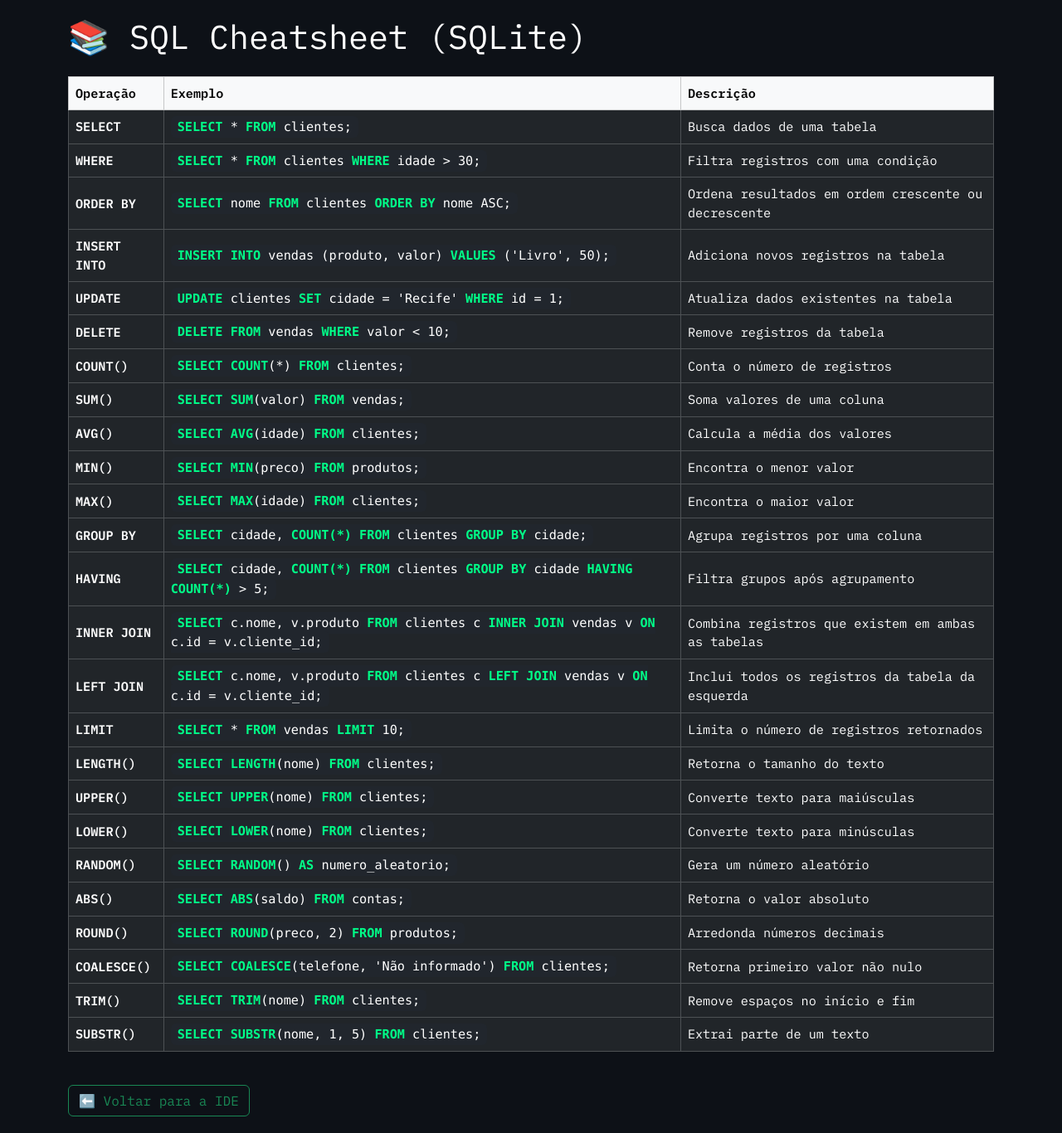
After one commit to ribeirosilvarafaela/mini-sql-ide, a Flask app: page /cheatsheet in a window 1280 px wide. The commit adds this page. Shown: the whole page at 83% size. Run offline with Flask 2, Linux system fonts and the light colour scheme.

Commit message:
adiciona cheatsheet com comandos úteis do SQLite e atualiza rodapé na página inicial

```diff
--- a/app.py
+++ b/app.py
@@ -10,7 +10,7 @@ import glob
 from datetime import datetime
 
 app = Flask(__name__)
-app.secret_key = 'sua_chave_super_secreta_aqui'
+app.secret_key = 'depois_eu_vejo_isso'
 
 # Banco de dados em memória
 db_conn = sqlite3.connect(':memory:', check_same_thread=False)
@@ -22,6 +22,11 @@ def index():
     tabelas = buscar_tabelas()
     autocomplete_data = []
     return render_template('index.html', tabelas=tabelas, autocomplete_data=autocomplete_data)
+
+# Cheatsheet
+@app.route('/cheatsheet')
+def cheatsheet():
+    return render_template('cheatsheet.html')
 
 # Upload CSV
 @app.route('/upload_csv', methods=['POST'])
--- /dev/null
+++ b/templates/cheatsheet.html
@@ -0,0 +1,188 @@
+<!DOCTYPE html>
+<html lang="pt-br">
+<head>
+    <meta charset="UTF-8">
+    <title>SQL Cheatsheet - SQLite</title>
+    <link href="https://fonts.googleapis.com/css2?family=IBM+Plex+Mono:wght@300;400;600&display=swap" rel="stylesheet">
+    <link href="https://cdn.jsdelivr.net/npm/bootstrap@5.3.3/dist/css/bootstrap.min.css" rel="stylesheet">
+    <style>
+        body {
+            background-color: #0d1117;
+            color: #ffffff; /* Define o texto padrão como branco */
+            font-family: 'IBM Plex Mono', monospace;
+            padding: 20px;
+        }
+        .table-dark th, .table-dark td {
+            vertical-align: middle;
+            font-size: 0.95rem;
+        }
+        code {
+            background-color: #21262d;
+            padding: 4px 8px;
+            border-radius: 6px;
+            font-size: 0.95rem;
+            color: #ffffff;
+        }
+        code .keyword {
+            color: #00FF88;
+            font-weight: bold;
+        }
+        a {
+            color: #00FF88;
+        }
+        a:hover {
+            text-decoration: underline;
+        }
+    </style>
+</head>
+
+<body>
+
+<div class="container">
+    <h1 class="mb-4">📚 SQL Cheatsheet (SQLite)</h1>
+
+    <div class="table-responsive">
+        <table class="table table-dark table-bordered">
+            <thead class="table-light text-dark">
+                <tr>
+                    <th>Operação</th>
+                    <th>Exemplo</th>
+                    <th>Descrição</th>
+                </tr>
+            </thead>
+            <tbody>
+                <tr>
+                    <td><strong>SELECT</strong></td>
+                    <td><code><span class="keyword">SELECT</span> * <span class="keyword">FROM</span> clientes;</code></td>
+                    <td>Busca dados de uma tabela</td>
+                </tr>
+                <tr>
+                    <td><strong>WHERE</strong></td>
+                    <td><code><span class="keyword">SELECT</span> * <span class="keyword">FROM</span> clientes <span class="keyword">WHERE</span> idade > 30;</code></td>
+                    <td>Filtra registros com uma condição</td>
+                </tr>
+                <tr>
+                    <td><strong>ORDER BY</strong></td>
+                    <td><code><span class="keyword">SELECT</span> nome <span class="keyword">FROM</span> clientes <span class="keyword">ORDER BY</span> nome ASC;</code></td>
+                    <td>Ordena resultados em ordem crescente ou decrescente</td>
+                </tr>
+                <tr>
+                    <td><strong>INSERT INTO</strong></td>
+                    <td><code><span class="keyword">INSERT INTO</span> vendas (produto, valor) <span class="keyword">VALUES</span> ('Livro', 50);</code></td>
+                    <td>Adiciona novos registros na tabela</td>
+                </tr>
+                <tr>
+                    <td><strong>UPDATE</strong></td>
+                    <td><code><span class="keyword">UPDATE</span> clientes <span class="keyword">SET</span> cidade = 'Recife' <span class="keyword">WHERE</span> id = 1;</code></td>
+                    <td>Atualiza dados existentes na tabela</td>
+                </tr>
+                <tr>
+                    <td><strong>DELETE</strong></td>
+                    <td><code><span class="keyword">DELETE FROM</span> vendas <span class="keyword">WHERE</span> valor &lt; 10;</code></td>
+                    <td>Remove registros da tabela</td>
+                </tr>
+                <tr>
+                    <td><strong>COUNT()</strong></td>
+                    <td><code><span class="keyword">SELECT COUNT</span>(*) <span class="keyword">FROM</span> clientes;</code></td>
+                    <td>Conta o número de registros</td>
+                </tr>
+                <tr>
+                    <td><strong>SUM()</strong></td>
+                    <td><code><span class="keyword">SELECT SUM</span>(valor) <span class="keyword">FROM</span> vendas;</code></td>
+                    <td>Soma valores de uma coluna</td>
+                </tr>
+                <tr>
+                    <td><strong>AVG()</strong></td>
+                    <td><code><span class="keyword">SELECT AVG</span>(idade) <span class="keyword">FROM</span> clientes;</code></td>
+                    <td>Calcula a média dos valores</td>
+                </tr>
+                <tr>
+                    <td><strong>MIN()</strong></td>
+                    <td><code><span class="keyword">SELECT MIN</span>(preco) <span class="keyword">FROM</span> produtos;</code></td>
+                    <td>Encontra o menor valor</td>
+                </tr>
+                <tr>
+                    <td><strong>MAX()</strong></td>
+                    <td><code><span class="keyword">SELECT MAX</span>(idade) <span class="keyword">FROM</span> clientes;</code></td>
+                    <td>Encontra o maior valor</td>
+                </tr>
+                <tr>
+                    <td><strong>GROUP BY</strong></td>
+                    <td><code><span class="keyword">SELECT</span> cidade, <span class="keyword">COUNT(*)</span> <span class="keyword">FROM</span> clientes <span class="keyword">GROUP BY</span> cidade;</code></td>
+                    <td>Agrupa registros por uma coluna</td>
+                </tr>
+                <tr>
+                    <td><strong>HAVING</strong></td>
+                    <td><code><span class="keyword">SELECT</span> cidade, <span class="keyword">COUNT(*)</span> <span class="keyword">FROM</span> clientes <span class="keyword">GROUP BY</span> cidade <span class="keyword">HAVING</span> <span class="keyword">COUNT(*)</span> > 5;</code></td>
+                    <td>Filtra grupos após agrupamento</td>
+                </tr>
+                <tr>
+                    <td><strong>INNER JOIN</strong></td>
+                    <td><code><span class="keyword">SELECT</span> c.nome, v.produto <span class="keyword">FROM</span> clientes c <span class="keyword">INNER JOIN</span> vendas v <span class="keyword">ON</span> c.id = v.cliente_id;</code></td>
+                    <td>Combina registros que existem em ambas as tabelas</td>
+                </tr>
+                <tr>
+                    <td><strong>LEFT JOIN</strong></td>
+                    <td><code><span class="keyword">SELECT</span> c.nome, v.produto <span class="keyword">FROM</span> clientes c <span class="keyword">LEFT JOIN</span> vendas v <span class="keyword">ON</span> c.id = v.cliente_id;</code></td>
+                    <td>Inclui todos os registros da tabela da esquerda</td>
+                </tr>
+                <tr>
+                    <td><strong>LIMIT</strong></td>
+                    <td><code><span class="keyword">SELECT</span> * <span class="keyword">FROM</span> vendas <span class="keyword">LIMIT</span> 10;</code></td>
+                    <td>Limita o número de registros retornados</td>
+                </tr>
+                <tr>
+                    <td><strong>LENGTH()</strong></td>
+                    <td><code><span class="keyword">SELECT LENGTH</span>(nome) <span class="keyword">FROM</span> clientes;</code></td>
+                    <td>Retorna o tamanho do texto</td>
+                </tr>
+                <tr>
+                    <td><strong>UPPER()</strong></td>
+                    <td><code><span class="keyword">SELECT UPPER</span>(nome) <span class="keyword">FROM</span> clientes;</code></td>
+                    <td>Converte texto para maiúsculas</td>
+                </tr>
+                <tr>
+                    <td><strong>LOWER()</strong></td>
+                    <td><code><span class="keyword">SELECT LOWER</span>(nome) <span class="keyword">FROM</span> clientes;</code></td>
+                    <td>Converte texto para minúsculas</td>
+                </tr>
+                <tr>
+                    <td><strong>RANDOM()</strong></td>
+                    <td><code><span class="keyword">SELECT RANDOM</span>() <span class="keyword">AS</span> numero_aleatorio;</code></td>
+                    <td>Gera um número aleatório</td>
+                </tr>
+                <tr>
+                    <td><strong>ABS()</strong></td>
+                    <td><code><span class="keyword">SELECT ABS</span>(saldo) <span class="keyword">FROM</span> contas;</code></td>
+                    <td>Retorna o valor absoluto</td>
+                </tr>
+                <tr>
+                    <td><strong>ROUND()</strong></td>
+                    <td><code><span class="keyword">SELECT ROUND</span>(preco, 2) <span class="keyword">FROM</span> produtos;</code></td>
+                    <td>Arredonda números decimais</td>
+                </tr>
+                <tr>
+                    <td><strong>COALESCE()</strong></td>
+                    <td><code><span class="keyword">SELECT COALESCE</span>(telefone, 'Não informado') <span class="keyword">FROM</span> clientes;</code></td>
+                    <td>Retorna primeiro valor não nulo</td>
+                </tr>
+                <tr>
+                    <td><strong>TRIM()</strong></td>
+                    <td><code><span class="keyword">SELECT TRIM</span>(nome) <span class="keyword">FROM</span> clientes;</code></td>
+                    <td>Remove espaços no início e fim</td>
+                </tr>
+                <tr>
+                    <td><strong>SUBSTR()</strong></td>
+                    <td><code><span class="keyword">SELECT SUBSTR</span>(nome, 1, 5) <span class="keyword">FROM</span> clientes;</code></td>
+                    <td>Extrai parte de um texto</td>
+                </tr>
+            </tbody>
+        </table>
+    </div>
+    <div class="mt-4">
+        <a href="{{ url_for('index') }}" class="btn btn-outline-success">⬅️ Voltar para a IDE</a>
+    </div>
+</div>
+
+</body>
+</html>
--- a/templates/index.html
+++ b/templates/index.html
@@ -236,8 +236,10 @@
 </div>
 
 <footer>
-    🗂️ Tabelas Carregadas: {{ tabelas|length }}
+    🗂️ Tabelas Carregadas: {{ tabelas|length }} |
+    <a href="{{ url_for('cheatsheet') }}">📚 Cheat Sheet</a>
 </footer>
+
 
 <!-- Scripts -->
 <script>
@@ -348,7 +350,5 @@ function mostrarBotaoUpload() {
     }
 }
 </script>
-
-
 </body>
 </html>
```
Also changed, not shown: README.md.
